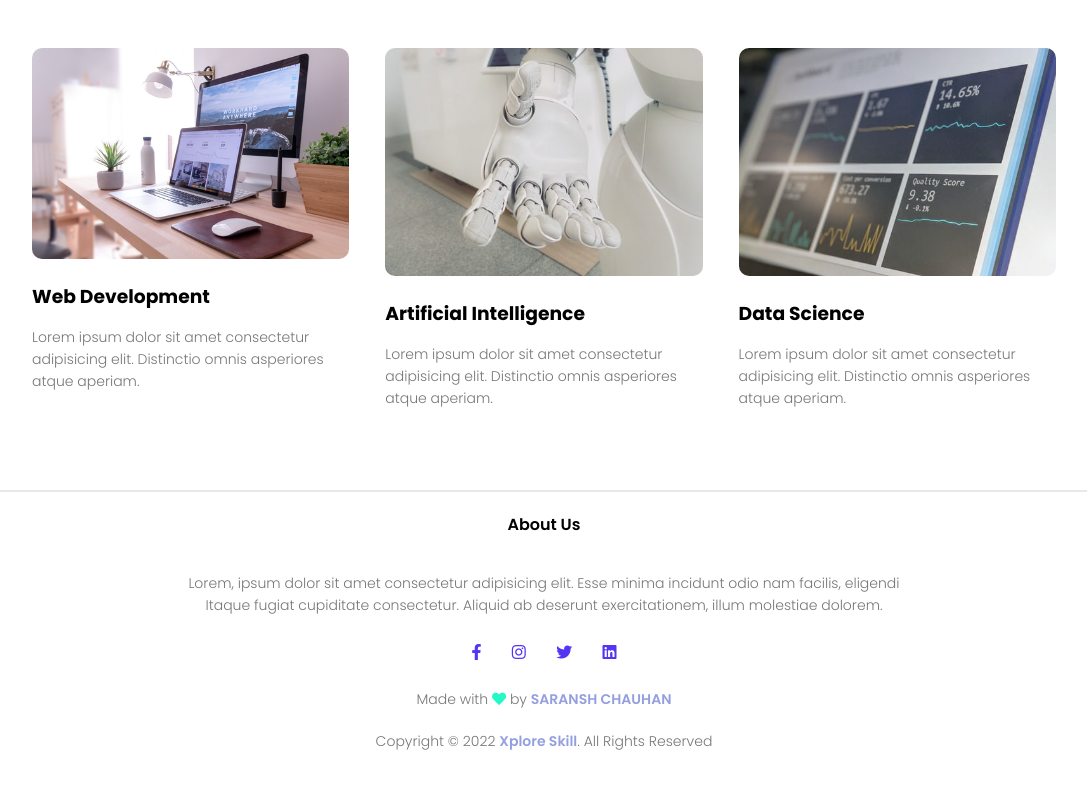
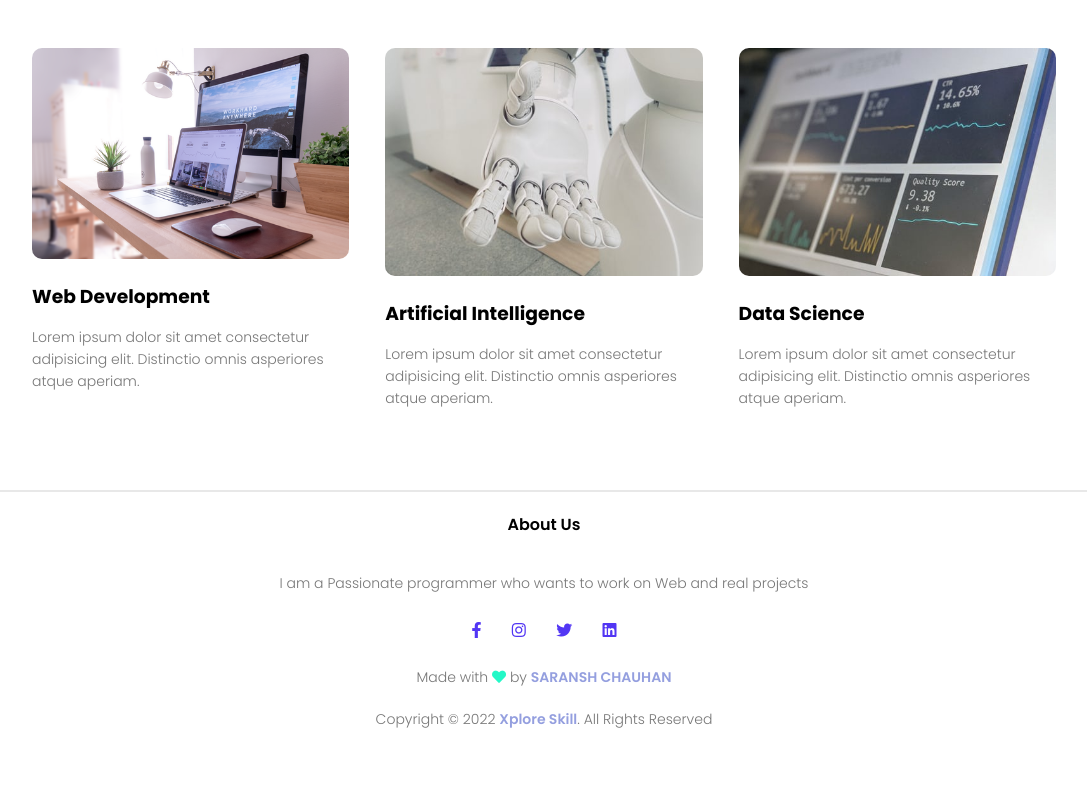
Before and after one commit to Saransh-Chauhan/Xplore-skill, a plain HTML site: page course.html in a window 1280 px wide. Shown: the part 1225-2013 px from the top of the page, without its empty margins (96-1183 px from the left). Drawn offline with Linux system fonts and the light colour scheme.

Commit message:
Update course.html

```diff
--- a/course.html
+++ b/course.html
@@ -99,9 +99,7 @@
     <section class="footer">
         <hr>
         <h4>About Us</h4>
-        <p>Lorem, ipsum dolor sit amet consectetur adipisicing elit. Esse minima incidunt odio nam facilis, eligendi
-            <br> Itaque fugiat cupiditate consectetur. Aliquid ab deserunt exercitationem, illum molestiae
-            dolorem.
+        <p> I am a Passionate programmer who wants to work on Web and real projects
         </p>
 
         <div class="icons">
```
